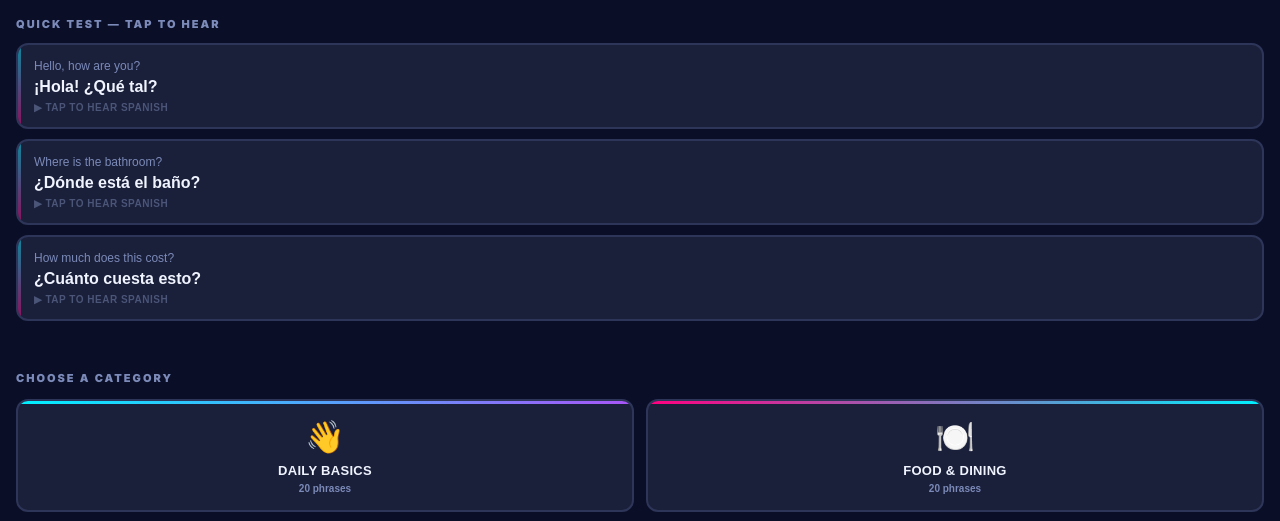
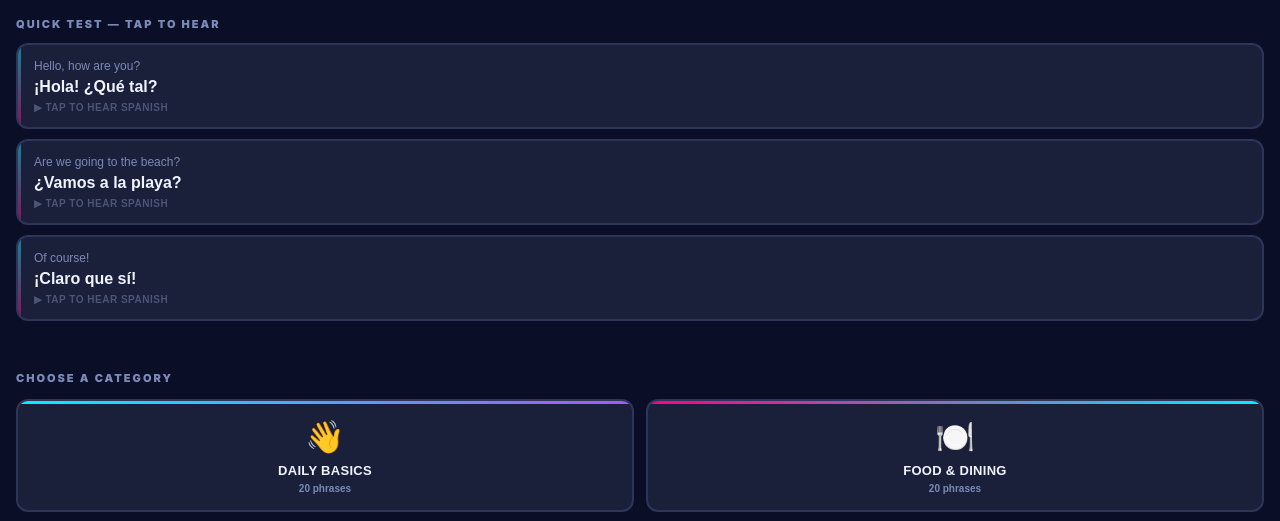
Before and after one commit to Olaf2026/Ya-Me-Voy, a plain HTML site: page index.html in a window 1280 px wide. Shown: the part 556-1077 px from the top of the page. Drawn offline with Linux system fonts and the light colour scheme.

Commit message:
index.html

```diff
--- a/index.html
+++ b/index.html
@@ -682,13 +682,13 @@ body::after {
         <div class="hint" id="qh0">▶ Tap to hear Spanish</div>
       </button>
       <button class="qcard" id="q1">
-        <div class="en">Where is the bathroom?</div>
-        <div class="es">¿Dónde está el baño?</div>
+        <div class="en">Are we going to the beach?</div>
+        <div class="es">¿Vamos a la playa?</div>
         <div class="hint" id="qh1">▶ Tap to hear Spanish</div>
       </button>
       <button class="qcard" id="q2">
-        <div class="en">How much does this cost?</div>
-        <div class="es">¿Cuánto cuesta esto?</div>
+        <div class="en">Of course!</div>
+        <div class="es">¡Claro que sí!</div>
         <div class="hint" id="qh2">▶ Tap to hear Spanish</div>
       </button>
     </div>
@@ -1102,8 +1102,8 @@ var DATA = [
 
 var QUICK_ES = [
   '¡Hola! ¿Qué tal?',
-  '¿Dónde está el baño?',
-  '¿Cuánto cuesta esto?'
+  '¿Vamos a la playa?',
+  '¡Claro que sí!'
 ];
 
 /* ============================================================
```
